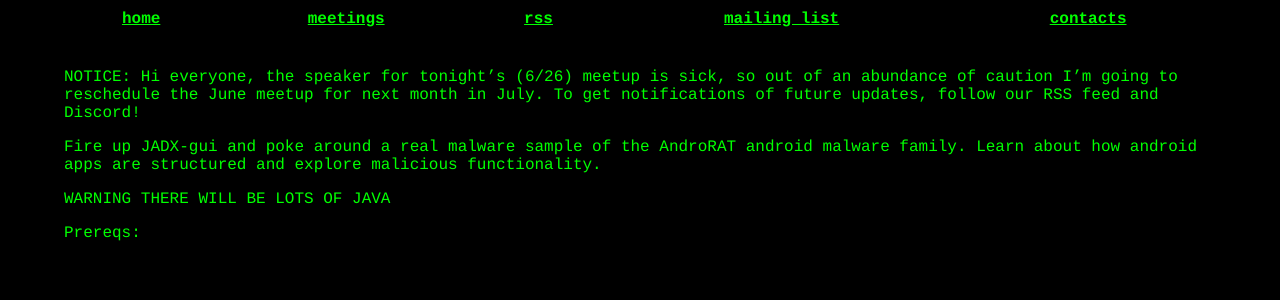
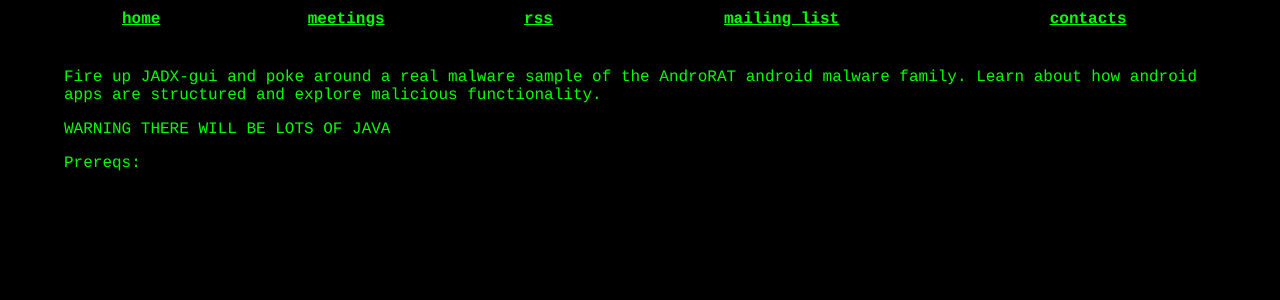
Before and after one commit to dc303-meetup/dc303-meetup.github.io, a Jekyll site: the page built from _posts/2026-08-28-android-malware-reverse-engineering-workshop.md, in a window 1280 px wide. Shown: the top 300 px of the page. Built offline with Jekyll 4.4.1, drawn with Linux system fonts in a browser that asks for light colours.

Commit message:
Reschedule for August

```diff
--- a/_posts/2026-07-24-android-malware-reverse-engineering-workshop.md
+++ b/_posts/2026-08-28-android-malware-reverse-engineering-workshop.md
@@ -1,13 +1,11 @@
 ---
 layout: default
-title: "(RESCHEDULING for July) Android Malware Reverse Engineering Workshop"
-date: 2026-07-24
+title: "Android Malware Reverse Engineering Workshop"
+date: 2026-08-28
 
 presenter: Emma
 rsvp: https://www.meetup.com/denhac-hackerspace/events/315004951/
 ---
-
-NOTICE: Hi everyone, the speaker for tonight's (6/26) meetup is sick, so out of an abundance of caution I'm going to reschedule the June meetup for next month in July.  To get notifications of future updates, follow our RSS feed and Discord!
 
 Fire up JADX-gui and poke around a real malware sample of the AndroRAT android malware family. Learn about how android apps are structured and explore malicious functionality.
 
```
